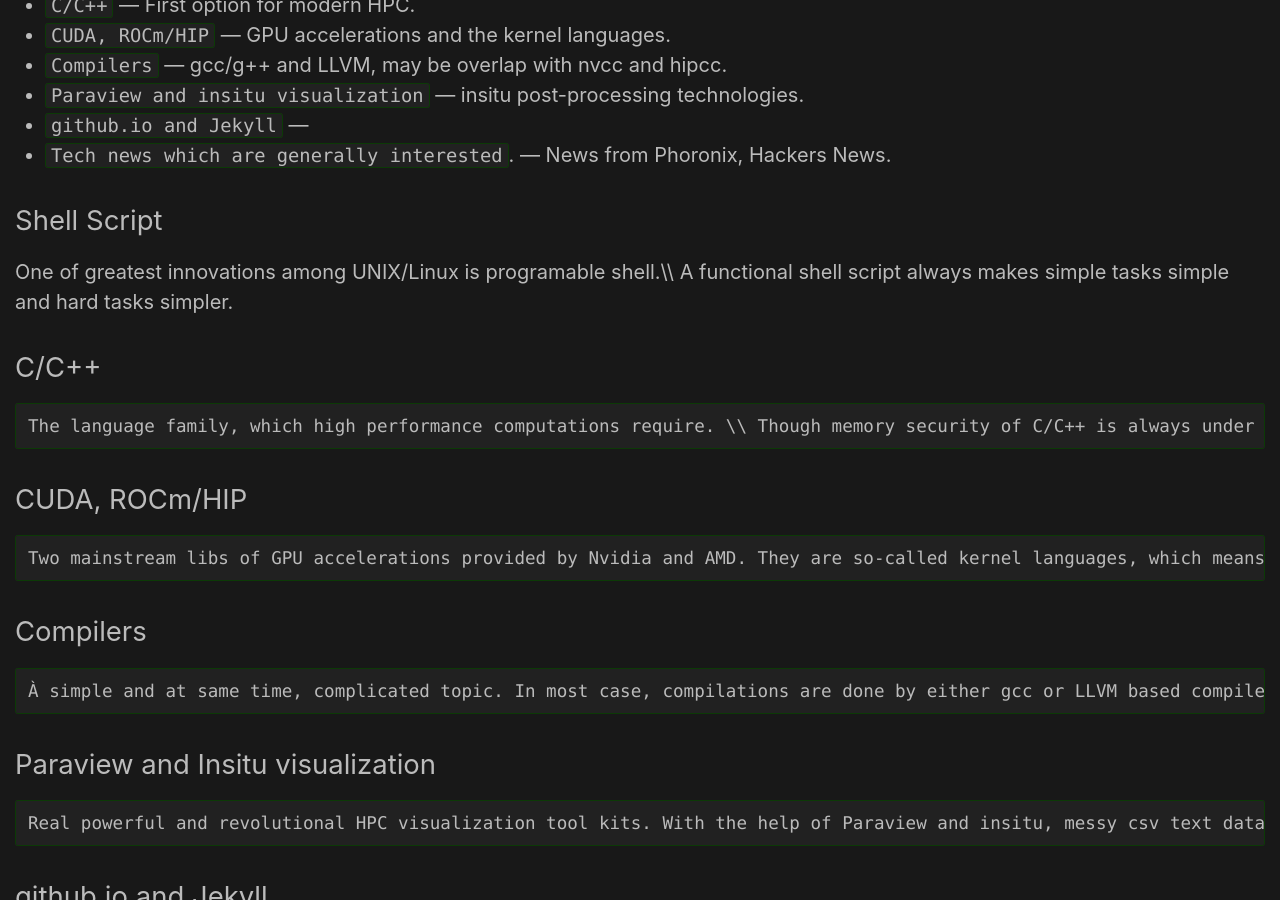
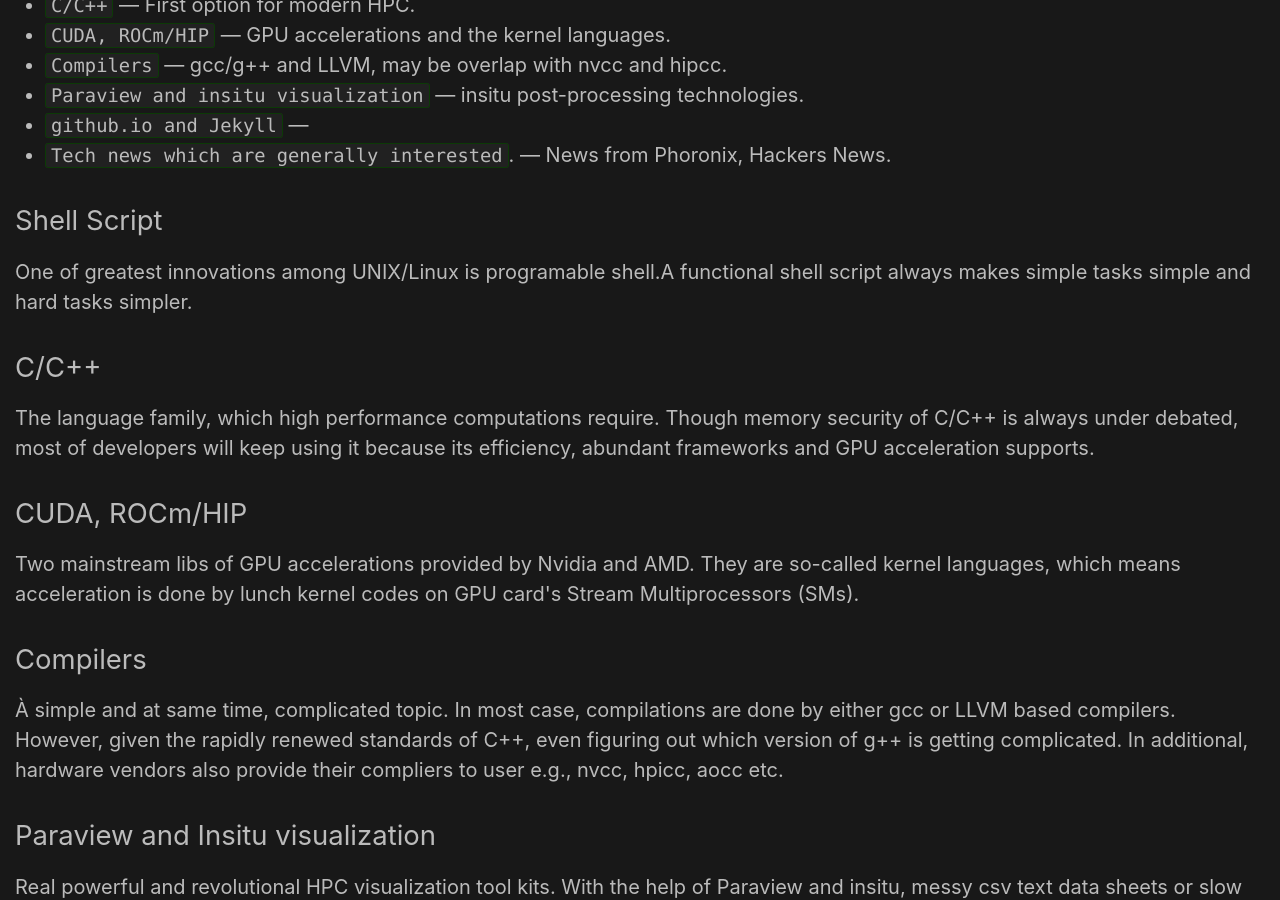
Before and after one commit to tekniiquann/tekniiquann.github.io, a Jekyll site: the page built from blogs.md, in a window 1280 px wide and 900 px high, scrolled down 353 px. Built offline with Jekyll 4.4.1, drawn with Linux system fonts in a browser that asks for light colours.

Commit message:
edit blogs.md

````diff
--- a/blogs.md
+++ b/blogs.md
@@ -19,37 +19,37 @@ This page categorize tech blogs, articles and tutorials according to their topic
 
 ### Shell Script
 <p>
-One of greatest innovations among UNIX/Linux is programable shell.\\ A functional shell script always makes simple tasks simple and hard tasks simpler.
+One of greatest innovations among UNIX/Linux is programable shell.A functional shell script always makes simple tasks simple and hard tasks simpler.
 </p>
 
 
 ### C/C++
-```text
-The language family, which high performance computations require. \\ Though memory security of C/C++ is always under debated, most of developers will keep using it because its efficiency, abundant frameworks and GPU acceleration supports.
-```
+<p>
+The language family, which high performance computations require. Though memory security of C/C++ is always under debated, most of developers will keep using it because its efficiency, abundant frameworks and GPU acceleration supports.
+</p>
 
 
 ### CUDA, ROCm/HIP
-```text
+<p>
 Two mainstream libs of GPU accelerations provided by Nvidia and AMD. They are so-called kernel languages, which means acceleration is done by lunch kernel codes on GPU card's Stream Multiprocessors (SMs).
-```
+</p>
 
 
 ### Compilers
-```text
+<p>
 À simple and at same time, complicated topic. In most case, compilations are done by either gcc or LLVM based compilers. However, given the rapidly renewed standards of C++, even figuring out which version of g++ is getting complicated. In additional, hardware vendors also provide their compliers to user e.g., nvcc, hpicc, aocc etc.
-```
+</p>
 
 
 ### Paraview and Insitu visualization
-```text
+<p>
 Real powerful and revolutional HPC visualization tool kits. With the help of Paraview and insitu, messy csv text data sheets or slow python post-processing scripts will slowly out of your scope.
-```
+</p>
 
 ### github.io and Jekyll
-```text
+<p>
 A free website building platform provided by github, plenty of developers are using it include my self. Jekyll is backend framework of this service. It's worth that gitlab also provide very similar service called gitlab page.
-```
+</p>
 
 
 ### Interesting News
````
